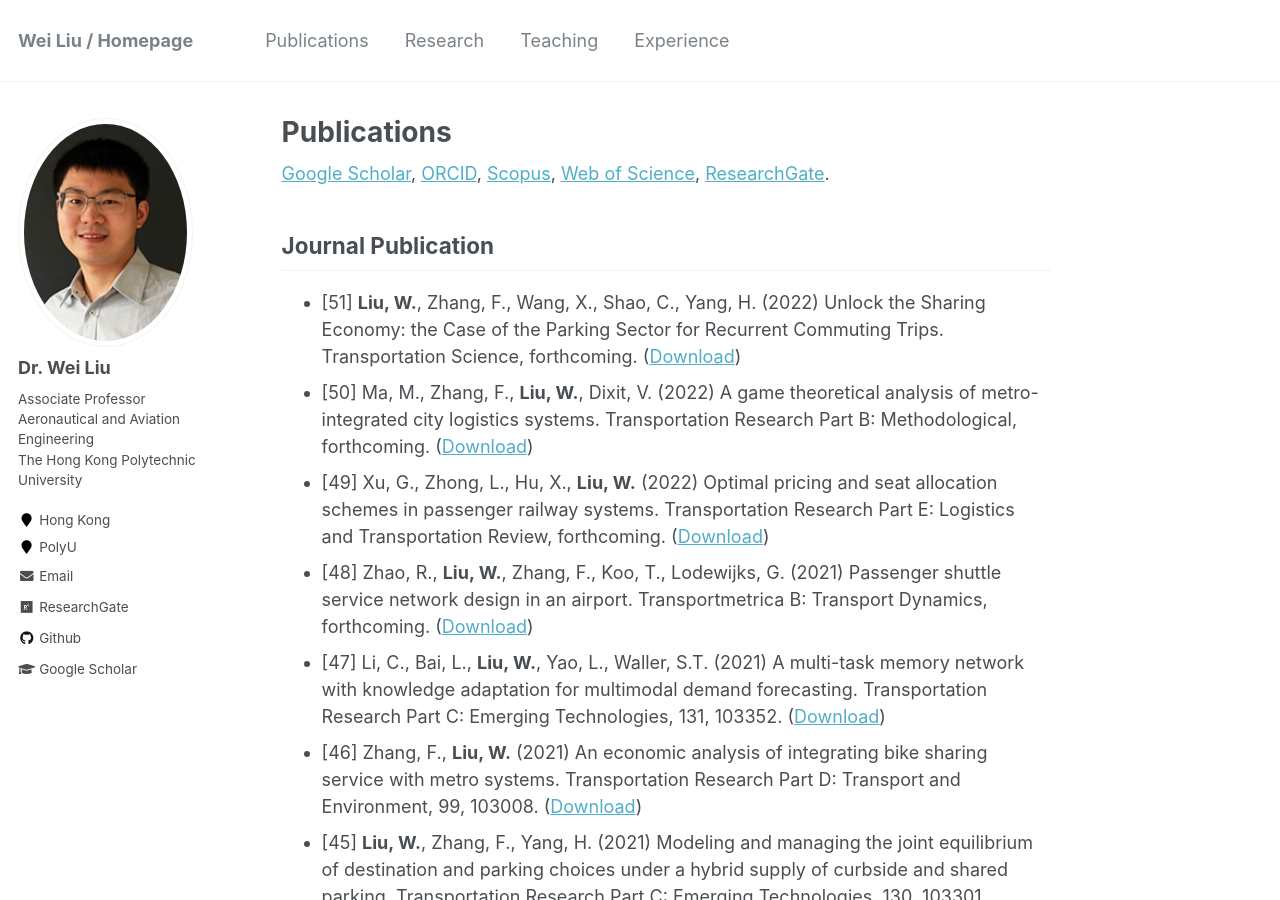
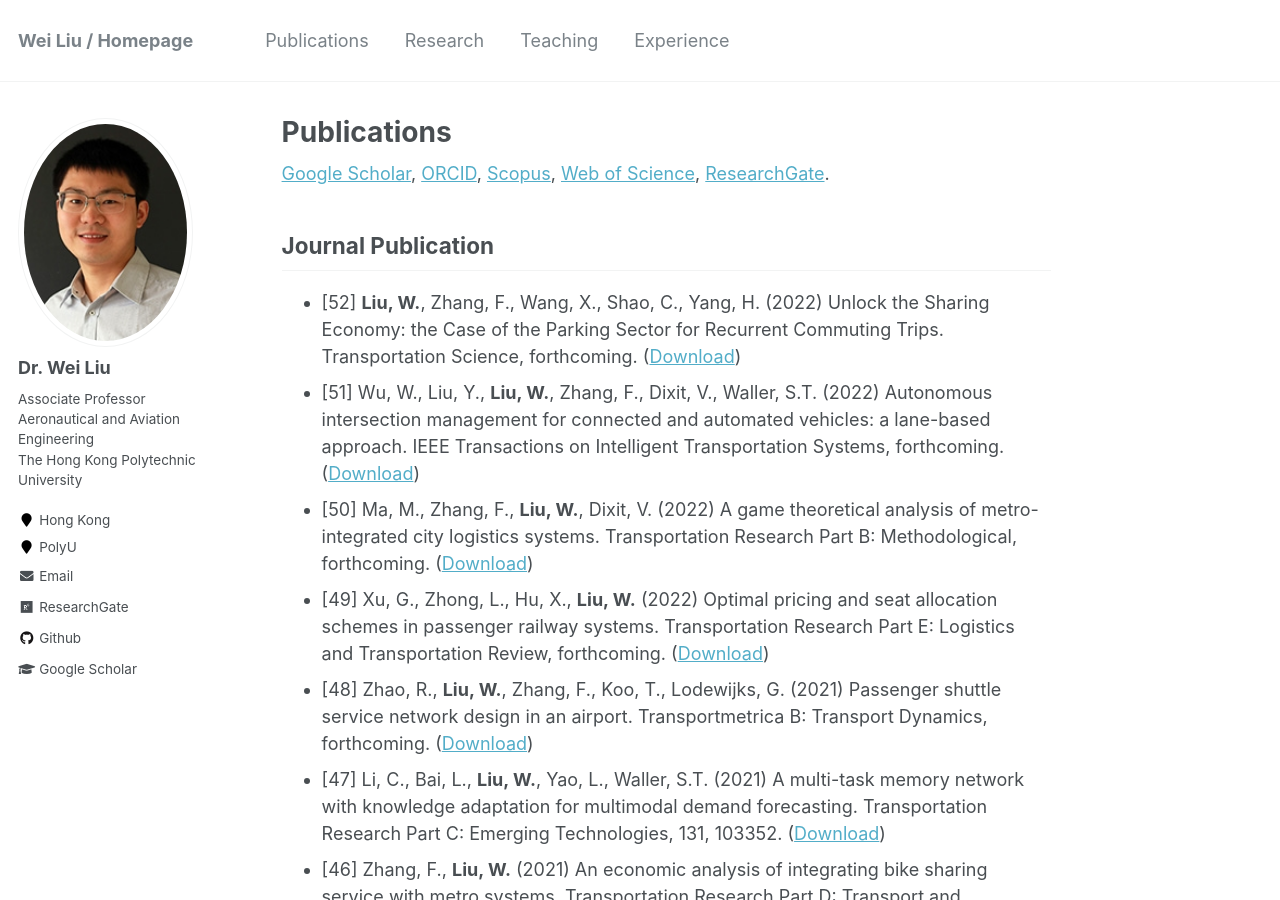
Before and after one commit to weiliu2016/weiliu2016.github.io, a Jekyll site: the page built from _pages/publications.md, in a window 1280 px wide and 900 px high. Built offline with Jekyll 4.4.1, drawn with Linux system fonts in a browser that asks for light colours.

Commit message:
Update publications.md

```diff
--- a/_pages/publications.md
+++ b/_pages/publications.md
@@ -19,7 +19,8 @@ author_profile: true
 
 Journal Publication
 ----------
-* [51] **Liu, W.**, Zhang, F., Wang, X., Shao, C., Yang, H. (2022) Unlock the Sharing Economy: the Case of the Parking Sector for Recurrent Commuting Trips. Transportation Science, forthcoming. ([Download](http://dx.doi.org/10.13140/RG.2.2.14065.61283))
+* [52] **Liu, W.**, Zhang, F., Wang, X., Shao, C., Yang, H. (2022) Unlock the Sharing Economy: the Case of the Parking Sector for Recurrent Commuting Trips. Transportation Science, forthcoming. ([Download](http://dx.doi.org/10.13140/RG.2.2.12423.11688))
+* [51] Wu, W., Liu, Y., **Liu, W.**, Zhang, F., Dixit, V., Waller, S.T. (2022) Autonomous intersection management for connected and automated vehicles: a lane-based approach. IEEE Transactions on Intelligent Transportation Systems, forthcoming. ([Download](http://dx.doi.org/10.13140/RG.2.2.14065.61283))
 * [50] Ma, M., Zhang, F., **Liu, W.**, Dixit, V. (2022) A game theoretical analysis of metro-integrated city logistics systems. Transportation Research Part B: Methodological, forthcoming. ([Download](http://dx.doi.org/10.13140/RG.2.2.30835.45602))
 * [49] Xu, G., Zhong, L., Hu, X., **Liu, W.** (2022) Optimal pricing and seat allocation schemes in passenger railway systems. Transportation Research Part E: Logistics and Transportation Review, forthcoming. ([Download](http://dx.doi.org/10.13140/RG.2.2.27506.22723))
 * [48] Zhao, R., **Liu, W.**, Zhang, F., Koo, T., Lodewijks, G. (2021) Passenger shuttle service network design in an airport. Transportmetrica B: Transport Dynamics, forthcoming. ([Download](https://doi.org/10.1080/21680566.2021.2008279))
```
